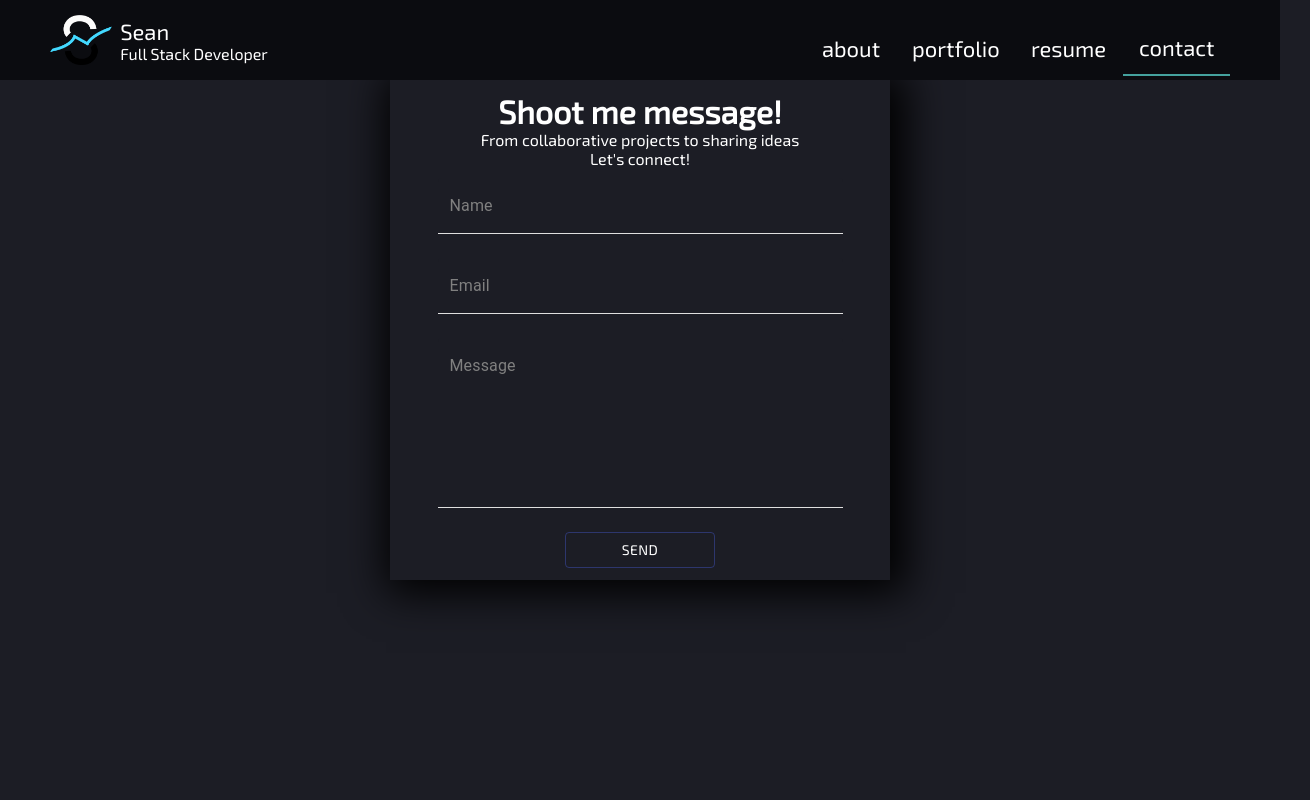
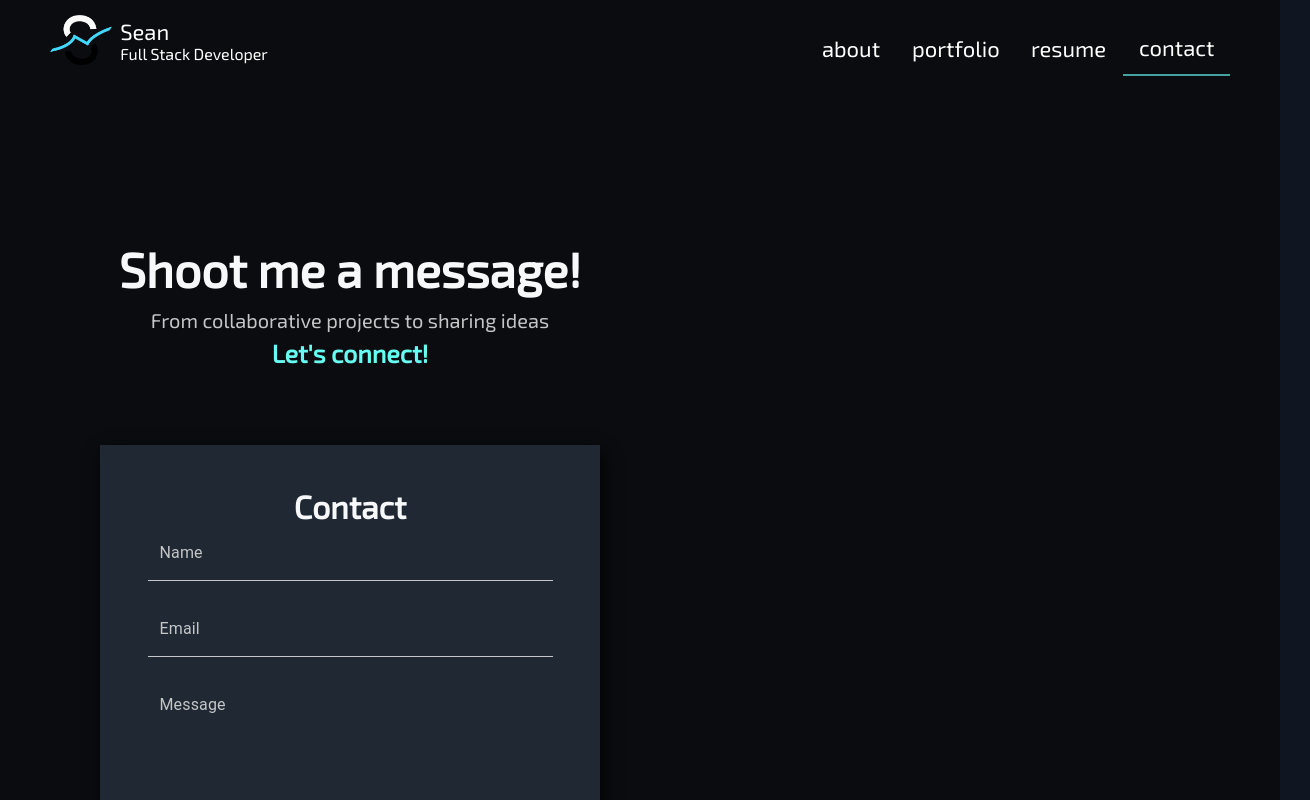
Before and after one commit to someseananigans/react_portfolio, a React (Create React App) app: page /contact in a window 1280 px wide. Shown: the top 800 px of the page, 1310 px wide, since content can reach past the window. Built offline with nearby package versions, Linux system fonts and the light colour scheme.

Commit message:
incorporates form

```diff
--- a/src/pages/Contact.js
+++ b/src/pages/Contact.js
@@ -1,31 +1,33 @@
-import Form from './components/Form'
-import './css/contact.css'
-import useBodyColor from './hooks/changeBgColor'
+import Form from '../components/Form'
+import styled from 'styled-components'
+import useBodyColor from '../hooks/useBodyColor'
+// import ContactImg from '../images/ContactImg.jpg'
+import { Container } from '../globalStyles'
 
-
-const Contact = () => {
+const Contact = ({ colorScheme }) => {
   useBodyColor('darkgray')
   return (
     <>
-      <div className="contactBody">
+      <ContactDisplay color={colorScheme}>
+        <ContactContainer>
+          <ContactRow>
+            <ContactColumn>
+              <TextWrapper>
+                <Heading color={colorScheme}>Shoot me a message!</Heading>
+                <Spiel color={colorScheme}>From collaborative projects to sharing ideas</Spiel>
+                <Tagline color={colorScheme}>Let's connect!</Tagline>
+              </TextWrapper>
+              {/* <SocialWrapper>
+        <SocialIcons/>
+      </SocialWrapper> */}
+            </ContactColumn>
+            <ContactColumn>
+              <Form {...colorScheme} />
+            </ContactColumn>
+          </ContactRow>
+        </ContactContainer>
+      </ContactDisplay>
 
-        <div className="contactBox">
-
-          {/* <div className="leftPortion">
-            <h3>Contact Me</h3>
-          </div> */}
-          <div className="rightPortion" >
-            <div className="contactHeader">
-              <h1>Shoot me message!</h1>
-              <p>From collaborative projects to sharing ideas</p>
-              <p>Let's connect!</p>
-            </div>
-            <Form />
-          </div>
-        </div>
-
-
-      </div>
 
 
 
@@ -34,3 +36,83 @@ const Contact = () => {
 }
 
 export default Contact
+
+const ContactDisplay = styled.div`
+  color: #fff;
+  padding: 160px 0;
+  background: ${({ color }) => (color[0])};
+`
+const ContactContainer = styled(Container)`
+  padding-right: 15px;
+  padding-left: 15px;
+
+  @media screen and (max-width: 600px) {
+    padding-right: 0px;
+    padding-left: 0px;
+  }
+`
+
+const ContactRow = styled.div`
+  display: flex;
+
+  flex-wrap: wrap;
+  align-items: center;
+  // Column on top will start on the left
+  flex-direction: row;
+`
+const ContactColumn = styled.div`
+  margin-bottom: 15px;
+  padding-right: 15px;
+  padding-left: 15px;
+  flex: 1;
+  // column is 50% of the row (similar to [sm-6])
+  max-width: 50%;
+  flex-basis: 50%;
+  display: flex;
+  justify-content: center;
+  // at smaller screen, column takes up the whole like in the flex row
+  @media screen and (max-width: 960px) {
+    max-width: 100%;
+    flex-basis: 100%;
+    display: flex;
+    justify-content: center;
+    padding-right: 0;
+    padding-left: 0;
+}
+`
+const TextWrapper = styled.div`
+  max-width: 540px;
+  padding-top: 0;
+  padding-bottom: 60px;
+  text-align: center;
+  text-align: -webkit-center;
+
+  @media screen and (max-width: 960px) {
+    padding-bottom: 160px;
+}
+`
+
+const Heading = styled.h1`
+  margin-bottom: 10px;
+  font-size: 48px;
+  line-height: 1.1.%;
+  color: ${({ color }) => (color[5])};
+`
+
+const Spiel = styled.p`
+  max-width: 440px;
+  margin-bottom: 9px;
+  font-size: 20px;
+  line-height: 24px;
+  color: ${({ color }) => (color[2])};
+  padding: 0 20px;
+`
+const Tagline = styled.p`
+  max-width: 440px;
+  margin-bottom: 5px;
+  font-size: 25px;
+  font-weight: 700;
+  line-height: 24px;
+  color: ${({ color }) => (color[4])};
+  padding: 0 20px;
+`
```
